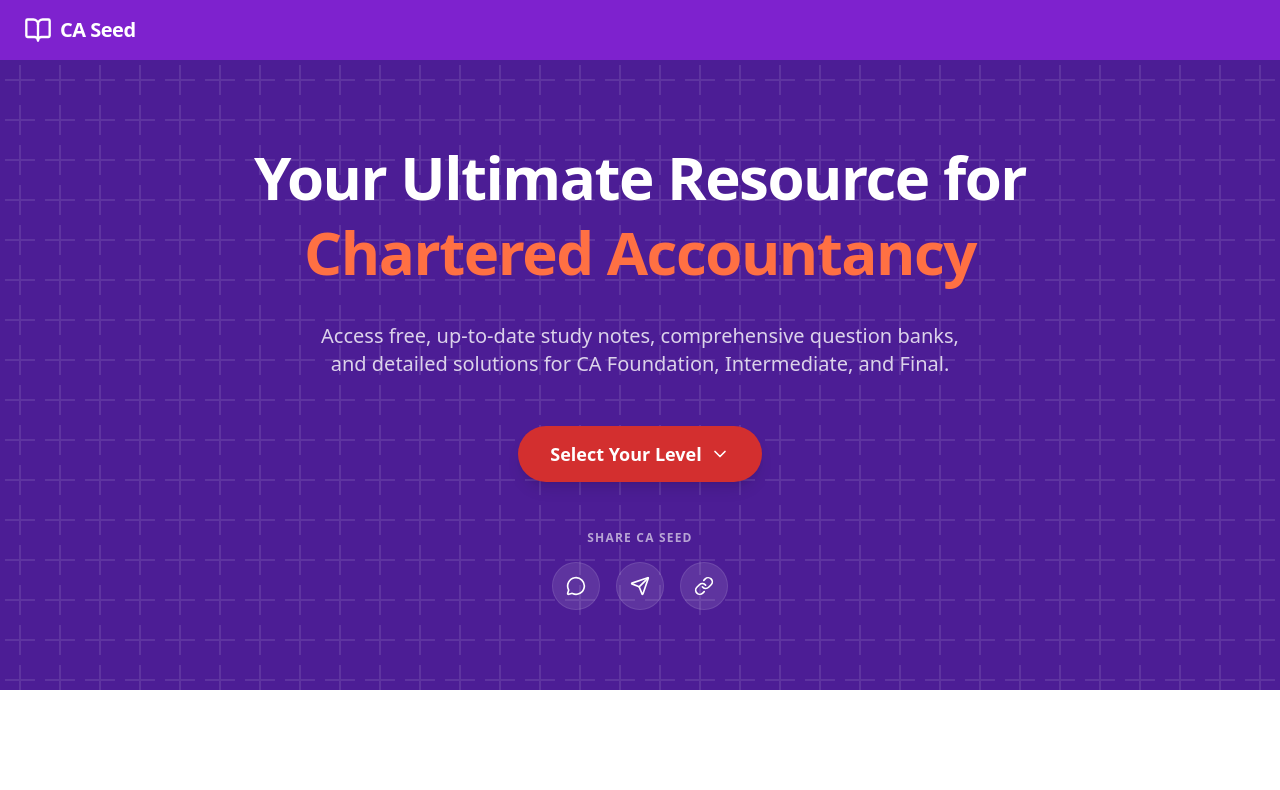
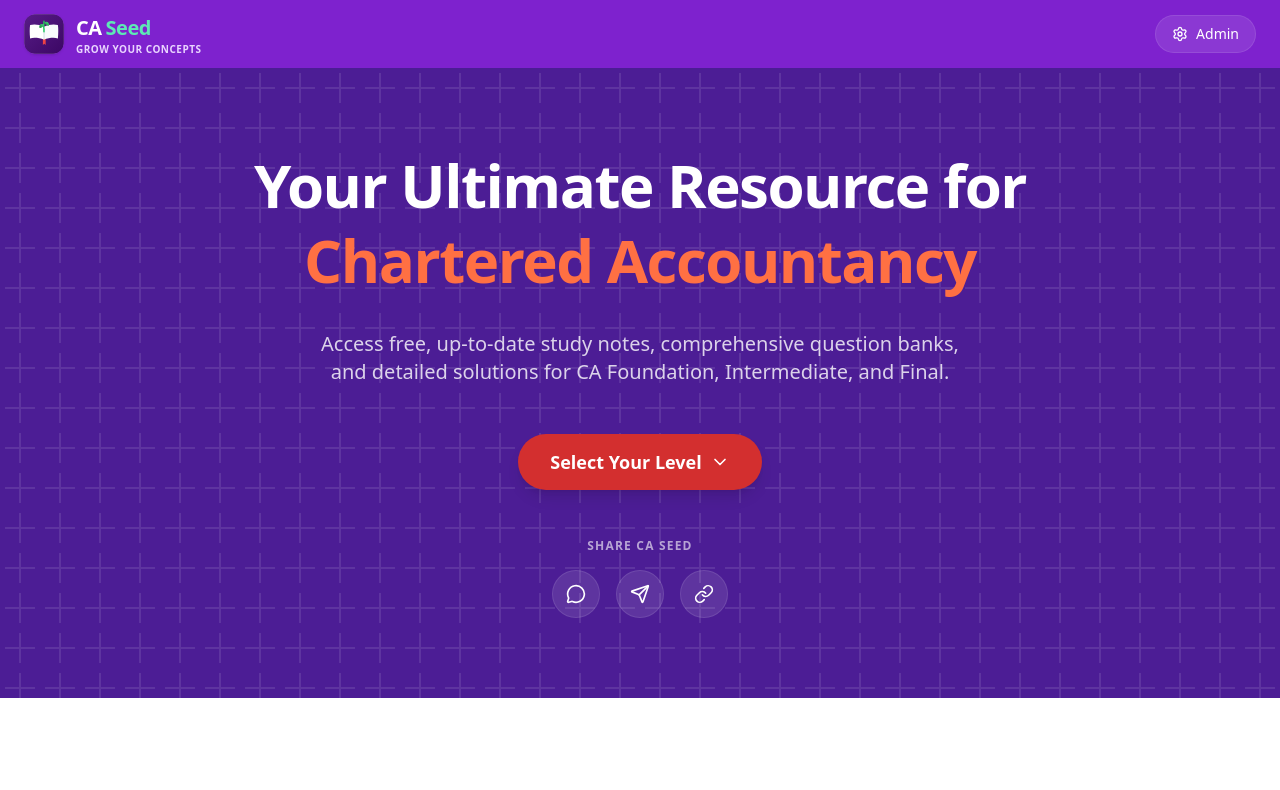
Before and after one commit to meet-175/ca-seed, a React (Vite) app: page / in a window 1280 px wide. Shown: the top 790 px of the page. Built offline with nearby package versions, Linux system fonts and the light colour scheme.

Commit message:
Update Header.tsx

```diff
--- a/src/components/Header.tsx
+++ b/src/components/Header.tsx
@@ -1,4 +1,4 @@
-import { BookOpen, Settings, Code } from 'lucide-react';
+import { Settings } from 'lucide-react';
 import { Link } from 'react-router-dom';
 import { cn } from '../lib/utils';
 
@@ -8,20 +8,89 @@ interface HeaderProps {
 
 export default function Header({ className }: HeaderProps) {
   return (
-    <header className={cn("flex items-center justify-between px-6 py-4 bg-[#7e22ce] text-white shrink-0", className)}>
-      <Link to="/" className="flex items-center gap-2 hover:opacity-90 transition-opacity">
-        <BookOpen className="w-7 h-7" />
-        <span className="text-xl font-bold tracking-tight">CA Seed</span>
+    <header className={cn("flex items-center justify-between px-6 py-3.5 bg-[#7e22ce] text-white shrink-0 shadow-sm", className)}>
+      <Link to="/" className="group flex items-center gap-3 select-none hover:opacity-95 transition-opacity">
+        {/* Pure Inline Vector Logo Emblem */}
+        <div className="relative flex-shrink-0 w-10 h-10 rounded-xl overflow-hidden shadow-sm transition-transform group-hover:scale-105">
+          <svg
+            viewBox="0 0 72 72"
+            className="w-full h-full"
+            xmlns="http://www.w3.org/2000/svg"
+          >
+            <defs>
+              <linearGradient id="headerPurpleGrad" x1="0%" y1="0%" x2="100%" y2="100%">
+                <stop offset="0%" stopColor="#581c87" />
+                <stop offset="100%" stopColor="#3b0764" />
+              </linearGradient>
+              <linearGradient id="headerLeafGrad" x1="0%" y1="100%" x2="100%" y2="0%">
+                <stop offset="0%" stopColor="#15803d" />
+                <stop offset="100%" stopColor="#4ade80" />
+              </linearGradient>
+            </defs>
+
+            {/* Squircle Background with subtle border */}
+            <rect
+              width="72"
+              height="72"
+              rx="18"
+              fill="url(#headerPurpleGrad)"
+              stroke="rgba(255,255,255,0.25)"
+              strokeWidth="1.5"
+            />
+
+            {/* Red Bookmark Ribbon */}
+            <path d="M 34 42 L 34 56 L 36.5 53.5 L 39 56 L 39 42 Z" fill="#ef4444" />
+
+            {/* Open Book White Pages */}
+            <path
+              d="M 36 46 C 28 43 17 42 11 44 C 10 35 10 26 11 20 C 18 18 28 19 36 23 Z"
+              fill="#ffffff"
+            />
+            <path
+              d="M 36 46 C 44 43 55 42 61 44 C 62 35 62 26 61 20 C 54 18 44 19 36 23 Z"
+              fill="#f8fafc"
+            />
+            <path d="M 35 23 L 37 23 L 37 46 L 35 46 Z" fill="#cbd5e1" opacity="0.8" />
+
+            {/* Sprout Stem */}
+            <path
+              d="M 36 32 Q 35 20 36 13"
+              stroke="#22c55e"
+              strokeWidth="2.5"
+              strokeLinecap="round"
+              fill="none"
+            />
+            {/* Sprout Leaves */}
+            <path
+              d="M 36 19 C 30 16 26 20 28 25 C 33 26 36 21 36 19 Z"
+              fill="url(#headerLeafGrad)"
+            />
+            <path
+              d="M 36 15 C 42 12 46 16 45 21 C 40 22 37 17 36 15 Z"
+              fill="url(#headerLeafGrad)"
+            />
+            {/* Emerald Node */}
+            <circle cx="36" cy="28" r="1.8" fill="#4ade80" />
+          </svg>
+        </div>
+
+        {/* Brand Text & Tagline */}
+        <div className="flex flex-col justify-center leading-none">
+          <div className="flex items-baseline gap-1">
+            <span className="text-xl font-extrabold tracking-tight text-white">
+              CA
+            </span>
+            <span className="text-xl font-extrabold tracking-tight text-emerald-300">
+              Seed
+            </span>
+          </div>
+          <span className="text-[10px] font-semibold tracking-wider uppercase mt-0.5 text-purple-200">
+            Grow Your Concepts
+          </span>
+        </div>
       </Link>
-      {/*
+
       <div className="flex items-center gap-3">
-        <Link
-          to="/tester"
-          className="flex items-center gap-2 px-4 py-2 bg-white/10 hover:bg-white/20 rounded-full text-sm font-medium transition-colors border border-white/10"
-        >
-          <Code className="w-4 h-4" />
-          Tester
-        </Link>
         <Link
           to="/admin"
           className="flex items-center gap-2 px-4 py-2 bg-white/10 hover:bg-white/20 rounded-full text-sm font-medium transition-colors border border-white/10"
@@ -30,7 +99,6 @@ export default function Header({ className }: HeaderProps) {
           Admin
         </Link>
       </div>
-      */}
     </header>
   );
 }
```
